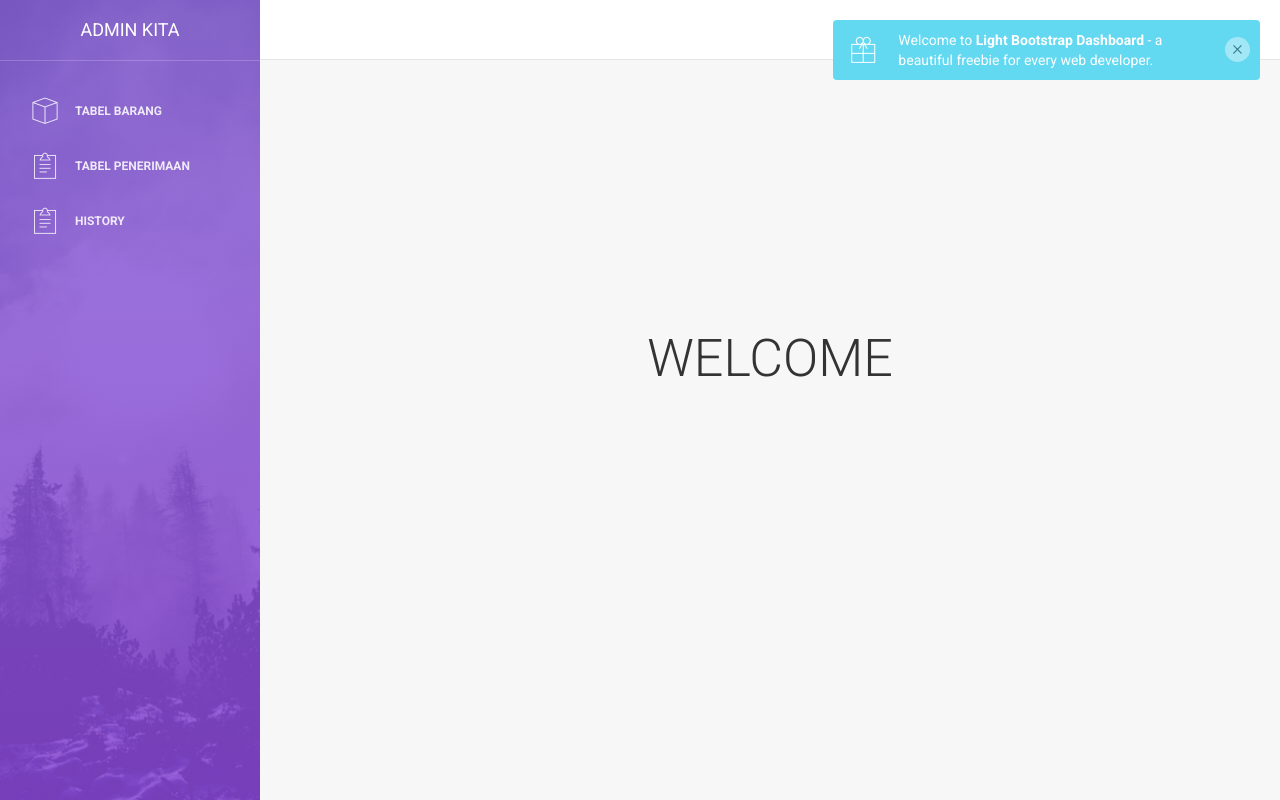
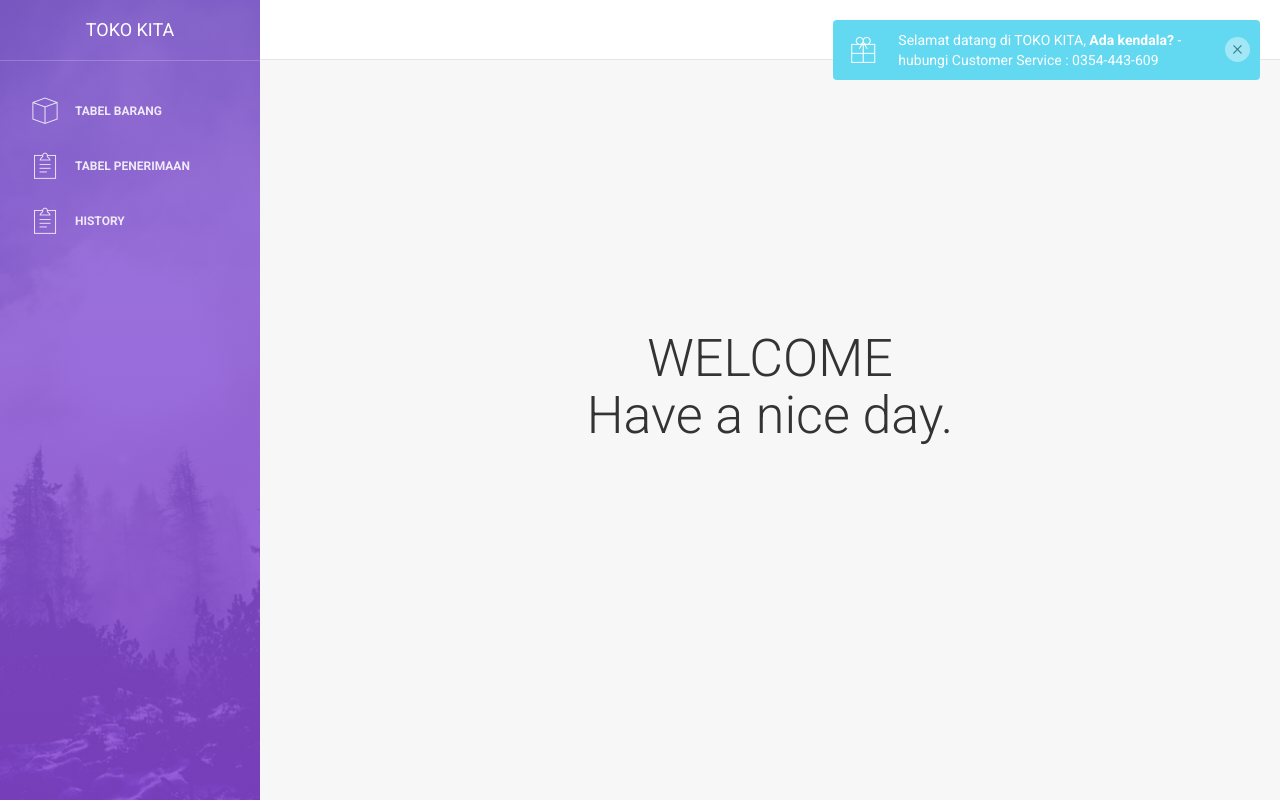
Before and after one commit to dodyprmna/UAS1, a CodeIgniter app: page /UAS1/home in a window 1280 px wide. Run offline with CodeIgniter, Linux system fonts and the light colour scheme; the visitor is signed in with stand-in values (Sample User, id 1); style sheets or scripts are compiled from the project's sources; some libraries are stand-ins or nearby versions.

Commit message:
pagi pagi

```diff
--- a/application/views/footer.php
+++ b/application/views/footer.php
@@ -32,7 +32,7 @@
 
         	$.notify({
             	icon: 'pe-7s-gift',
-            	message: "Welcome to <b>Light Bootstrap Dashboard</b> - a beautiful freebie for every web developer."
+            	message: "Selamat datang di TOKO KITA, <b> Ada kendala? </b> - hubungi Customer Service : 0354-443-609 "
 
             },{
                 type: 'info',
--- a/application/views/form/f_detail.php
+++ b/application/views/form/f_detail.php
@@ -59,6 +59,7 @@
                                         <th>NO</th>
                                         <th>ID PENERIMAAN</th>
                                         <th>ID BARANG</th>
+                                        <th>NAMA BARANG </th>
                                         <th>JUMLAH</th>
                                         <th>AKSI</th>
                                     </thead>
@@ -71,7 +72,9 @@
                                                     <td><?php echo $nourut++; ?></td>
                                                     <td><?php echo $row->id_penerimaan; ?></td>
                                                     <td><?php echo $row->id_barang; ?></td>
+                                                    <td><?php echo $row->nama_barang; ?></td>
                                                     <td><?php echo $row->jumlah_barang; ?></td>
+
                                                     <td><a href="<?php echo base_url('Penerimaan/delete/'.$row->id_penerimaan.'/'.$row->id_barang); ?>"><button type="button" class="btn btn-primary">DELETE</button></a></td>
                                                 </tr>
                                                 <?php
--- a/application/views/header.php
+++ b/application/views/header.php
@@ -46,7 +46,7 @@
     	<div class="sidebar-wrapper">
             <div class="logo">
                 <a href="<?php echo base_url('home')?>" class="simple-text">
-                    ADMIN KITA
+                    TOKO KITA
                 </a>
             </div>
             <ul class="nav">
--- a/application/views/home.php
+++ b/application/views/home.php
@@ -1,4 +1,4 @@
 <!DOCTYPE html>
 <html>
-	<br><br><br><br><br><br><br><br><br><br><br><br><h1 align="center">WELCOME</h1>
+	<br><br><br><br><br><br><br><br><br><br><br><br><h1 align="center">WELCOME <br> Have a nice day.</h1>
 </html>
--- a/application/views/tabel/t_penerimaan.php
+++ b/application/views/tabel/t_penerimaan.php
@@ -12,6 +12,7 @@
                                         <th>NO</th>
                                     	<th>ID PENERIMAAN</th>
                                     	<th>ID BARANG</th>
+                                        <th>NAMA BARANG</th>
                                     	<th>JUMLAH</th>
                                     </thead>
                                     <tbody>
@@ -23,6 +24,7 @@
                                                     <td><?php echo $nourut++; ?></td>
                                                     <td><?php echo $row->id_penerimaan; ?></td>
                                                     <td><?php echo $row->id_barang; ?></td>
+                                                    <td><?php echo $row->nama_barang; ?></td>
                                                     <td><?php echo $row->jumlah_barang; ?></td>
 
                                                 </tr>
--- a/application/views/tabel/t_penerimaan2.php
+++ b/application/views/tabel/t_penerimaan2.php
@@ -38,7 +38,7 @@
                                                         if ($row->tanggal==date('Y-m-d')){?>
                                                             <td><a href="<?php echo base_url('penerimaan/detail/'.$row->id_penerimaan) ?>"><button type="button" class="btn btn-primary">ADD DETAIL</button></a></td>
                                                         <?php } else {?>
-                                                            <td></td>
+                                                            <td>-</td>
                                                         <?php } ?>
                                                     <?php endif;?>
                                                 </tr>
@@ -52,4 +52,4 @@
                     </div>
                 </div>
             </div>
-</div>)
+</div>
```
Also changed, not shown: application/controllers/Penerimaan.php (+5 -2 lines), application/models/penerimaan_model.php (+6 -1 lines).
